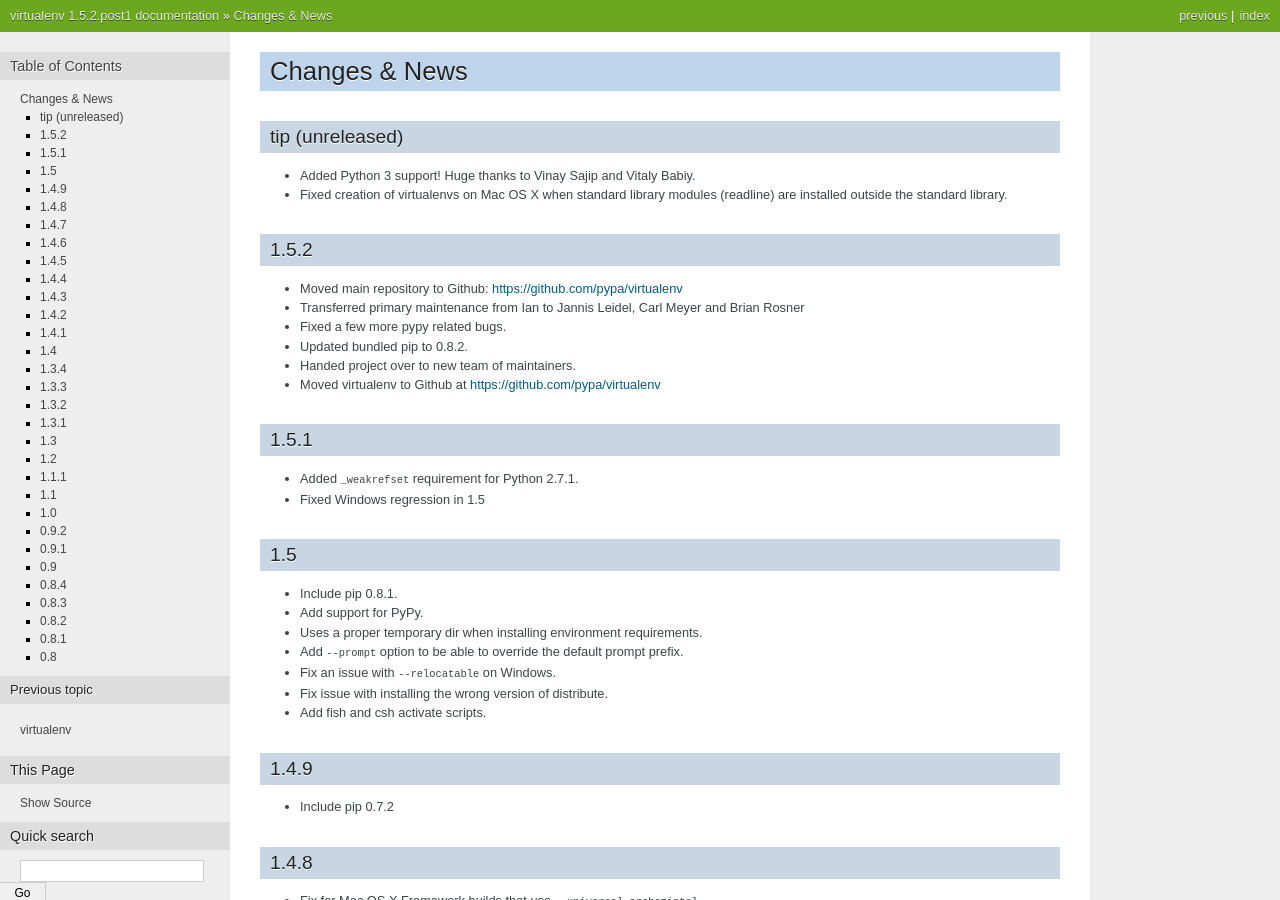
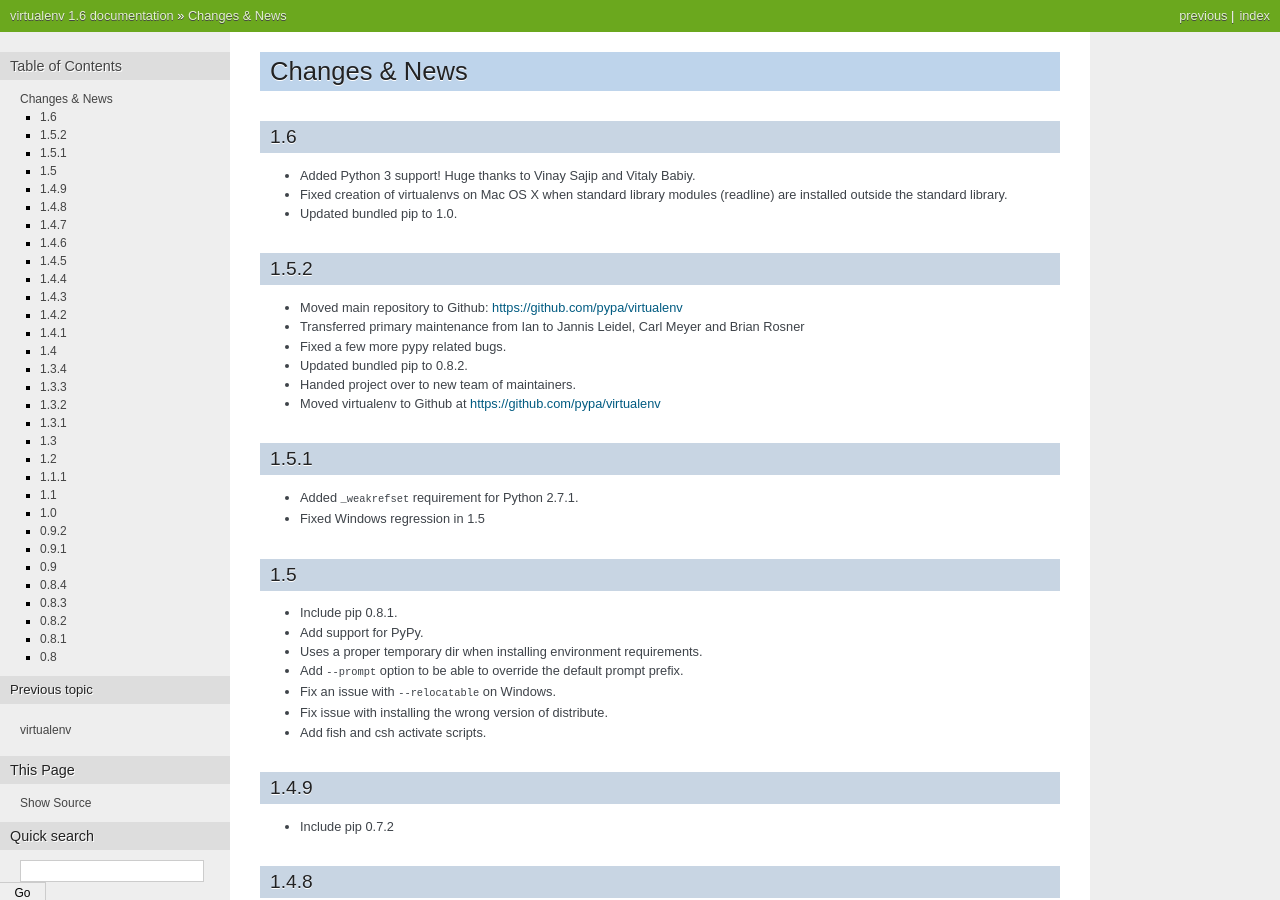
Before and after one commit to pypa/virtualenv, a Sphinx documentation site: the page built from docs/news.txt, in a window 1280 px wide and 900 px high. Built offline with Sphinx 7.4.7, drawn with Linux system fonts in a browser that asks for light colours; some of the changed text lies outside the part shown.

Commit message:
Bumped to 1.6 and updated news.

```diff
--- a/docs/conf.py
+++ b/docs/conf.py
@@ -42,7 +42,7 @@
 #
 # The short X.Y version.
 
-release = "1.5.2.post1"
+release = "1.6"
 version = ".".join(release.split(".")[:2])
 
 # There are two options for replacing |today|: either, you set today to some
--- a/docs/news.txt
+++ b/docs/news.txt
@@ -1,13 +1,15 @@
 Changes & News
 --------------
 
-tip (unreleased)
-~~~~~~~~~~~~~~~~
+1.6
+~~~
 
 * Added Python 3 support! Huge thanks to Vinay Sajip and Vitaly Babiy.
 
 * Fixed creation of virtualenvs on Mac OS X when standard library modules
   (readline) are installed outside the standard library.
+
+* Updated bundled pip to 1.0.
 
 1.5.2
 ~~~~~
--- a/setup.py
+++ b/setup.py
@@ -26,7 +26,7 @@
 setup(name='virtualenv',
       # If you change the version here, change it in virtualenv.py and
       # docs/conf.py as well
-      version="1.5.2.post2",
+      version="1.6",
       description="Virtual Python Environment builder",
       long_description=long_description,
       classifiers=[
@@ -45,7 +45,7 @@
       keywords='setuptools deployment installation distutils',
       author='Ian Bicking',
       author_email='ianb@colorstudy.com',
-      maintainer='Jannis Leidel, Carl Meyer, and Brian Rosner',
+      maintainer='Jannis Leidel, Carl Meyer and Brian Rosner',
       maintainer_email='python-virtualenv@groups.google.com',
       url='http://www.virtualenv.org',
       license='MIT',
--- a/virtualenv.py
+++ b/virtualenv.py
@@ -3,7 +3,7 @@
 
 # If you change the version here, change it in setup.py
 # and docs/conf.py as well.
-virtualenv_version = "1.5.2.post1"
+virtualenv_version = "1.6"
 
 import base64
 import sys
```
